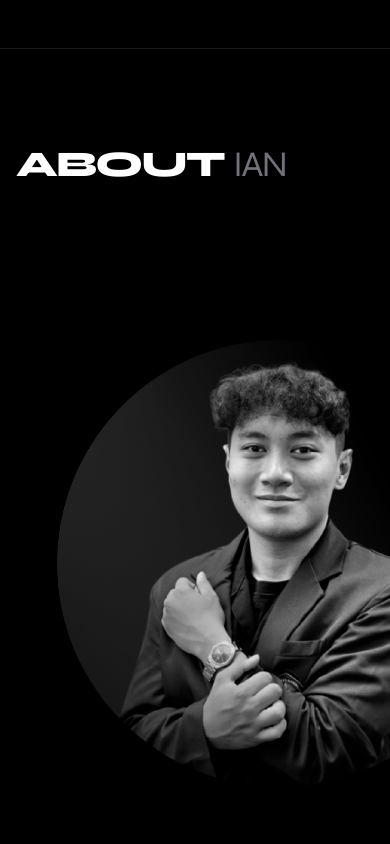
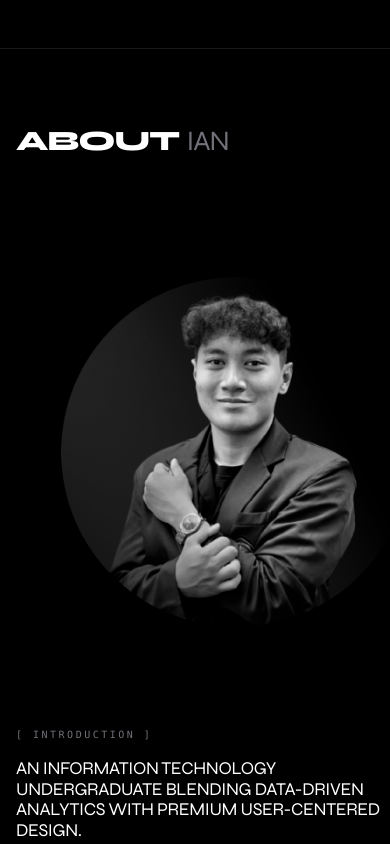
Before and after one commit to Andrianfaikha/web-portfolio-ian, a Next.js app: page / in a window 390 px wide. Shown: the part 6720-7564 px from the top of the page. Built offline with nearby package versions, Linux system fonts and the light colour scheme.

Commit message:
revert: restore About.tsx to previous text-about-intro styling as requested by user

```diff
--- a/sections/About.tsx
+++ b/sections/About.tsx
@@ -7,18 +7,18 @@ export default function About() {
   return (
     <section
       id="about"
-      className="bg-black py-24 md:py-36 px-4 sm:px-6 md:px-12 border-t border-zinc-900 overflow-hidden"
+      className="bg-black py-20 md:py-36 px-4 sm:px-6 md:px-12 border-t border-zinc-900 overflow-hidden"
     >
       <div className="max-w-7xl mx-auto w-full">
 
         {/* Title */}
-        <div className="mb-20 select-none">
-          <h2 className="font-syne font-black text-3xl min-[375px]:text-4xl min-[430px]:text-5xl sm:text-6xl md:text-8xl lg:text-[7vw] leading-none uppercase tracking-tighter break-words">
+        <div className="mb-16 md:mb-20 select-none">
+          <h2 className="font-syne font-black text-section-heading uppercase">
             ABOUT <span className="text-zinc-500 font-light">IAN</span>
           </h2>
         </div>
 
-        <div className="grid grid-cols-1 lg:grid-cols-12 gap-12 lg:gap-16 items-start">
+        <div className="grid grid-cols-1 lg:grid-cols-12 gap-10 lg:gap-16 items-start">
 
           {/* Left Column: Portrait Image with offsetting shadow borders */}
           <motion.div
@@ -28,7 +28,7 @@ export default function About() {
             transition={{ duration: 1, ease: [0.16, 1, 0.3, 1] }}
             className="col-span-12 lg:col-span-5 relative flex justify-center lg:justify-start"
           >
-            <div className="relative w-[85%] aspect-[3/4] sm:w-[70%] lg:w-full bg-zinc-950 border border-zinc-900 grayscale contrast-125 group overflow-hidden">
+            <div className="relative w-[80%] sm:w-[70%] lg:w-full aspect-[3/4] bg-zinc-950 border border-zinc-900 grayscale contrast-125 group overflow-hidden">
               <Image
                 src="/ian_profile.png"
                 alt="Ian profile"
@@ -43,7 +43,7 @@ export default function About() {
           </motion.div>
 
           {/* Right Column: Editorial Text Blocks */}
-          <div className="col-span-12 lg:col-span-7 flex flex-col justify-start space-y-12">
+          <div className="col-span-12 lg:col-span-7 flex flex-col justify-start space-y-10 lg:space-y-12 w-[92%] sm:w-full">
 
             {/* Introduction */}
             <motion.div
@@ -56,7 +56,7 @@ export default function About() {
               <span className="text-[10px] font-mono text-zinc-500 uppercase tracking-[0.25em] block">
                 [ Introduction ]
               </span>
-              <p className="font-syne font-medium text-lg min-[375px]:text-xl min-[430px]:text-2xl md:text-3xl text-white leading-tight tracking-tight uppercase break-words hyphens-auto">
+              <p className="font-syne font-medium text-about-intro text-white uppercase break-words hyphens-auto">
                 An Information Technology undergraduate blending data-driven analytics with premium user-centered design.
               </p>
               <p className="text-xs md:text-sm text-zinc-400 leading-relaxed tracking-wider font-sans pt-2 break-words">
```
